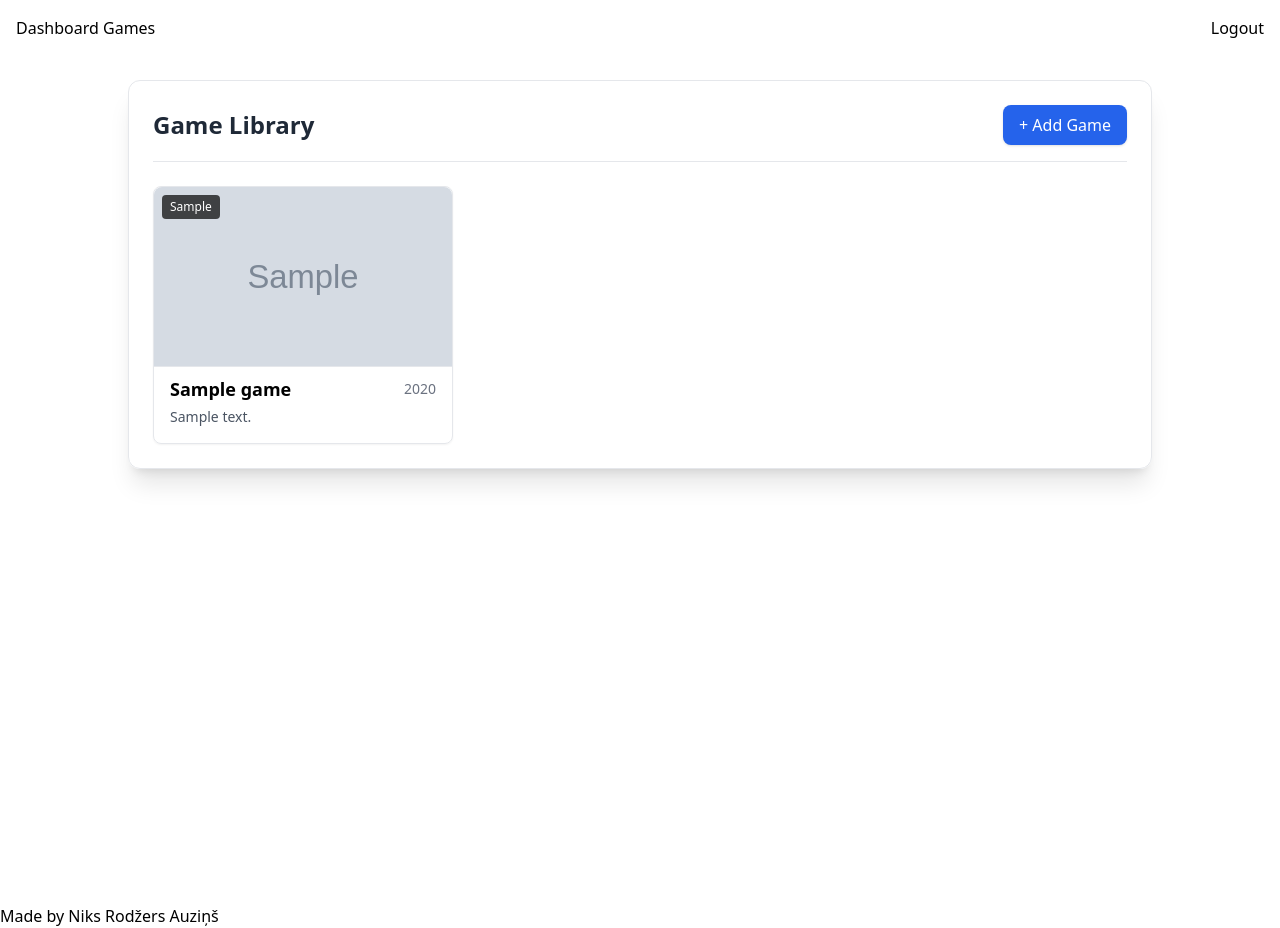
After one commit to niksauzins/game-tracker, a PHP site: page /pages/games.php in a window 1280 px wide. The commit adds this page. Run offline with PHP 8.4, Linux system fonts and the light colour scheme; the visitor is signed in with stand-in values (Sample User, id 1); tables that the repository leaves empty or names only in its code hold one stand-in row (values such as "Sample post"); grey boxes marked "Sample" are stand-in pictures; some libraries are stand-ins or nearby versions.

Commit message:
feat: create games page with popout modal

```diff
--- a/includes/header.php
+++ b/includes/header.php
@@ -15,7 +15,12 @@ require_once __DIR__ . '/../config/db.php';
 <body>
     <nav class="flex justify-between p-4">
         <div>
-            <a href="/pages/dashboard.php">Dashboard</a>
+            <?php if (isLoggedIn()): ?>
+                <a href="/pages/dashboard.php">Dashboard</a>
+                <a href="/pages/games.php">Games</a>
+            <?php else: ?>
+                <a href="/">Home</a>
+            <?php endif; ?>
         </div>
         <div>
             <?php if (isLoggedIn()): ?>
--- /dev/null
+++ b/pages/games.php
@@ -0,0 +1,112 @@
+<?php
+session_start();
+require_once '../config/db.php';
+requireLogin();
+
+$pageTitle = 'Game Library';
+
+// Get all games
+$stmt = $conn->prepare('SELECT * FROM games');
+$stmt->execute();
+$games = $stmt->get_result()->fetch_all(MYSQLI_ASSOC);
+?>
+
+<?php require_once '../includes/header.php' ?>
+
+<main class="min-h-screen flex justify-center items-start m-6">
+    <div class="max-w-5xl w-full border shadow-xl rounded-xl min-h-10 p-6 relative">
+
+        <div class="mb-6 flex justify-between items-center border-b pb-4">
+            <h1 class="text-2xl font-bold text-gray-800">Game Library</h1>
+            <button id="openModalBtn" class="bg-blue-600 hover:bg-blue-700 text-white font-medium px-4 py-2 rounded-lg shadow transition duration-200">
+                + Add Game
+            </button>
+        </div>
+
+        <div class="max-w-5xl w-full flex flex-wrap gap-4 justify-start">
+            <!-- Display message when no games found -->
+            <?php if (empty($games)): ?>
+                <p class="text-gray-500 italic">No games found.</p>
+            <?php endif; ?>
+
+            <!-- Loop through all games and display a card -->
+            <?php foreach ($games as $game): ?>
+                <div class="border rounded-lg max-w-[300px] w-full shadow-sm hover:shadow-md transition">
+                    <div class="relative mb-2 border-b border-gray-200 overflow-hidden rounded-t-lg h-[180px]">
+                        <img src="<?= htmlspecialchars($game['image_url']) ?>" alt="<?= htmlspecialchars($game['title']) ?> cover image" class="w-full h-full object-cover">
+                        <p class="absolute top-0 left-0 m-2 text-xs text-white bg-black/70 px-2 py-1 rounded"><?= htmlspecialchars($game['genre']) ?></p>
+                    </div>
+                    <div class="px-4 pb-4">
+                        <h2 class="flex justify-between items-center font-semibold text-lg mb-1">
+                            <?= htmlspecialchars($game['title']) ?>
+                            <span class="font-normal text-sm text-gray-500"><?= htmlspecialchars($game['release_year']) ?></span>
+                        </h2>
+                        <p class="text-sm text-gray-600 line-clamp-3"><?= htmlspecialchars($game['description']) ?></p>
+                    </div>
+                </div>
+            <?php endforeach; ?>
+        </div>
+    </div>
+</main>
+
+<!-- Modal with a form to add a new game -->
+<div id="gameModal" class="hidden fixed inset-0 bg-black/50 backdrop-blur-sm flex justify-center items-center transition-opacity duration-300">
+    <div class="bg-white rounded-xl shadow-2xl max-w-md w-full p-6 mx-4 transform transition-all duration-300">
+        <h2 class="font-bold text-2xl text-gray-800 mb-4 w-full border-b pb-3">Add new game</h2>
+
+        <form action="../actions/add_game.php" method="POST">
+            <div class="mb-3">
+                <label for="title" class="block font-medium text-sm text-gray-700 mb-1">Game Title</label>
+                <input type="text" name="title" id="title" required class="w-full border rounded-lg px-3 py-2 text-sm focus:outline-none focus:ring-2 focus:ring-blue-500">
+            </div>
+
+            <div class="grid grid-cols-2 gap-3 mb-3">
+                <div>
+                    <label for="genre" class="block font-medium text-sm text-gray-700 mb-1">Genre</label>
+                    <input type="text" name="genre" id="genre" required placeholder="e.g. RPG, Action" class="w-full border rounded-lg px-3 py-2 text-sm focus:outline-none focus:ring-2 focus:ring-blue-500">
+                </div>
+
+                <div>
+                    <label for="release_year" class="block font-medium text-sm text-gray-700 mb-1">Release Year</label>
+                    <input type="number" name="release_year" id="release_year" required min="1950" max="2050" class="w-full border rounded-lg px-3 py-2 text-sm focus:outline-none focus:ring-2 focus:ring-blue-500">
+                </div>
+            </div>
+
+            <div class="mb-3">
+                <label for="image_url" class="block font-medium text-sm text-gray-700 mb-1">Image URL</label>
+                <input type="text" name="image_url" id="image_url" required placeholder="https://..." class="w-full border rounded-lg px-3 py-2 text-sm focus:outline-none focus:ring-2 focus:ring-blue-500">
+            </div>
+
+            <div class="mb-5">
+                <label for="description" class="block font-medium text-sm text-gray-700 mb-1">Description</label>
+                <textarea type="text" name="description" id="description" required rows="3" class="w-full border rounded-lg px-3 py-2 text-sm focus:outline-none focus:ring-2 focus:ring-blue-500"></textarea>
+            </div>
+
+            <div class="flex justify-end gap-2">
+                <button type="button" id="cancleModalBtn" class="px-4 py-2 text-sm font-medium text-gray-600 bg-gray-100 hover:bg-gray-200 rounded-lg">Cancle</button>
+                <button type="submit" class="px-4 py-2 text-sm font-medium text-white bg-blue-600 hover:bg-blue-700 rounded-lg shadow">Save Game</button>
+            </div>
+        </form>
+    </div>
+</div>
+
+<script>
+    // Set variables
+    const modal = document.getElementById('gameModal');
+    const openModalBtn = document.getElementById('openModalBtn');
+    const cancleModalBtn = document.getElementById('cancleModalBtn');
+
+    // Help toggle the modal
+    const toggleModal = () => modal.classList.toggle('hidden');
+
+    // When clicked, toggle the modal
+    openModalBtn.addEventListener('click', toggleModal);
+    cancleModalBtn.addEventListener('click', toggleModal);
+
+    // Close modal when clicked outside
+    window.addEventListener('click', (e) => {
+        if (e.target === modal) toggleModal();
+    });
+</script>
+
+<?php require_once '../includes/footer.php' ?>
```
